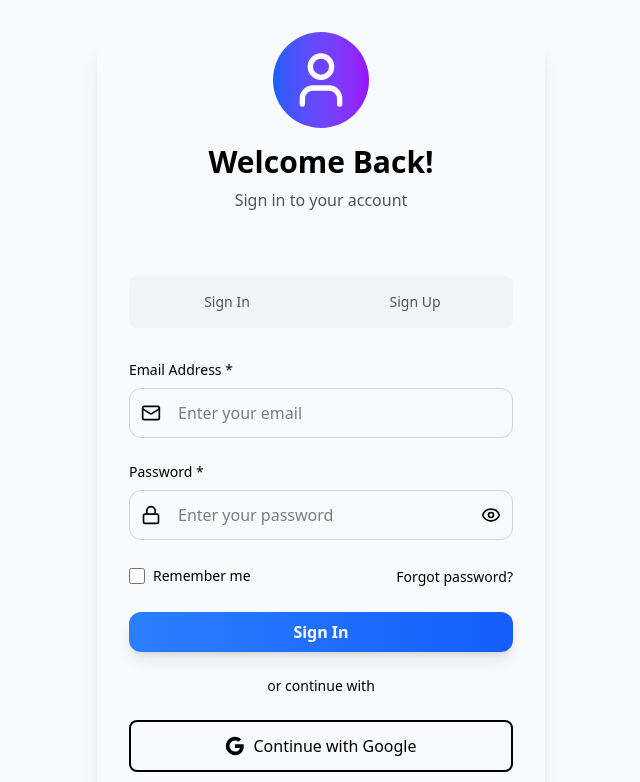
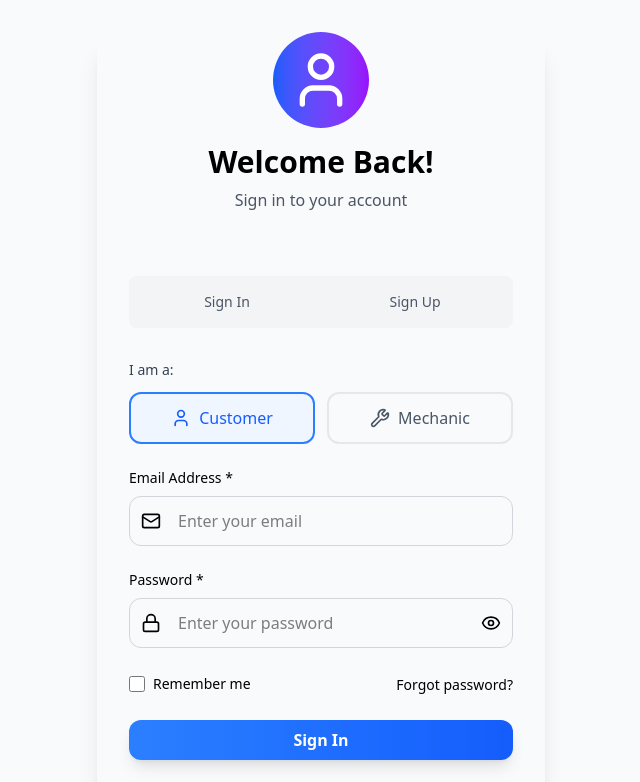
Before and after one commit to pedropkmmt/Mechanic-Finder, a React (Vite) app in the folder mechanic-finder/: page /auth in a window 1280 px wide. Shown: the top 782 px of the page, without its empty margins (319-959 px from the left). Built offline with nearby package versions, Linux system fonts and the light colour scheme.

Commit message:
Implement role-based routing to mechanic-dashboard after login

```diff
--- a/mechanic-finder/src/App.jsx
+++ b/mechanic-finder/src/App.jsx
@@ -6,6 +6,7 @@ import MechanicsFinder from './pages/ListingPage'
 import BusinessListing from './components/BusinessListing'
 import MechanicDetails from './pages/MechanicDetails'
 import SouthAfricanMap from './services/SouthAricanMap'
+import MechanicBookings from './components/bookings/mechanics/BookingsInfo'
 
 function App() {
   const [isAuthenticated, setIsAuthenticated] = useState(false)
@@ -45,6 +46,16 @@ function App() {
             path="/business"
             element={
               <BusinessListing
+                isAuthenticated={isAuthenticated}
+                setIsAuthenticated={setIsAuthenticated}
+              />
+            }
+          />
+          {/*Mechanic Booking Page*/}
+          <Route
+            path="/mechanic-bookings"
+            element={
+              <MechanicBookings
                 isAuthenticated={isAuthenticated}
                 setIsAuthenticated={setIsAuthenticated}
               />
--- a/mechanic-finder/src/components/auth/LoginForm.jsx
+++ b/mechanic-finder/src/components/auth/LoginForm.jsx
@@ -1,5 +1,5 @@
-import React from 'react';
-import { Mail, Lock } from 'lucide-react';
+import React, {useState} from 'react';
+import { Mail, Lock, User, Wrench } from 'lucide-react';
 import InputField from './InputField';
 import SocialButtons from './SocialButtons';
 
@@ -9,8 +9,59 @@ const LoginForm = ({
   handleLoginSubmit,
   showPassword,
   setShowPassword
-}) => (
-  <form onSubmit={handleLoginSubmit} className="space-y-6">
+}) => {
+  const [userType, setUserType] = useState('customer');
+
+  const handleSubmit = (e) => {
+    e.preventDefault();
+
+    if (loginData.email && loginData.password) {
+      // Redirect based on user type
+      if (userType === 'mechanic') {
+        window.location.href = '/mechanic-bookings';
+      } else {
+        window.location.href = '/'; // Added customer route
+      }
+    } else {
+      alert('Please fill in all fields');
+    }
+  };
+
+  return (
+  <form onSubmit={handleSubmit} className="space-y-6">
+  {/* User type selection*/}
+  <div className="space-y-3">
+        <label className="block text-sm font-medium text-gray-700">
+          I am a:
+        </label>
+        <div className="grid grid-cols-2 gap-3">
+          <button
+            type="button"
+            onClick={() => setUserType('customer')}
+            className={`p-3 rounded-xl border-2 transition-all duration-200 flex items-center justify-center gap-2 ${
+              userType === 'customer'
+                ? 'border-blue-500 bg-blue-50 text-blue-600'
+                : 'border-gray-200 hover:border-gray-300 text-gray-600'
+            }`}
+          >
+            <User size={20} />
+            <span className="font-medium">Customer</span>
+          </button>
+          <button
+            type="button"
+            onClick={() => setUserType('mechanic')}
+            className={`p-3 rounded-xl border-2 transition-all duration-200 flex items-center justify-center gap-2 ${
+              userType === 'mechanic'
+                ? 'border-blue-500 bg-blue-50 text-blue-600'
+                : 'border-gray-200 hover:border-gray-300 text-gray-600'
+            }`}
+          >
+            <Wrench size={20} />
+            <span className="font-medium">Mechanic</span>
+          </button>
+        </div>
+      </div>
+
     <InputField
       label="Email Address"
       type="email"
@@ -66,5 +117,6 @@ const LoginForm = ({
     <SocialButtons />
   </form>
 );
+};
 
 export default LoginForm;
--- a/mechanic-finder/src/features/CreatingProfile.jsx
+++ b/mechanic-finder/src/features/CreatingProfile.jsx
@@ -30,11 +30,6 @@ const AccountCreationLoading = () => {
           <div className="flex items-center justify-center space-x-3">
             {!showCheckmark ? (
               <>
-                <div className="flex space-x-1">
-                  <div className="w-2 h-2 bg-white rounded-full animate-bounce"></div>
-                  <div className="w-2 h-2 bg-white rounded-full animate-bounce" style={{ animationDelay: '0.1s' }}></div>
-                  <div className="w-2 h-2 bg-white rounded-full animate-bounce" style={{ animationDelay: '0.2s' }}></div>
-                </div>
                 <div className="text-lg">
                   Please wait while we create your account{dots}
                 </div>
@@ -84,7 +79,7 @@ const AccountCreationLoading = () => {
 
           <div className="bg-white rounded-lg p-4 shadow-sm">
             <div className="flex items-center space-x-3">
-              <div className={`w-4 h-4 rounded-full ${showCheckmark ? 'bg-green-500' : 'bg-gray-300'} transition-all duration-500 delay-1000`}>
+              <div className={`w-4 h-4 rounded-full ${showCheckmark ? 'bg-green-500' : 'bg-gray-300'} transition-all duration-500 delay-500`}>
                 {showCheckmark && (
                   <svg className="w-4 h-4 text-white" fill="none" stroke="currentColor" viewBox="0 0 24 24">
                     <path strokeLinecap="round" strokeLinejoin="round" strokeWidth={2} d="M5 13l4 4L19 7" />
@@ -99,7 +94,7 @@ const AccountCreationLoading = () => {
         {/* Progress bar */}
         <div className="mt-6 bg-gray-200 rounded-full h-2">
           <div
-            className="bg-gradient-to-r from-blue-600 to-purple-600 h-2 rounded-full transition-all duration-4000 ease-out"
+            className="bg-gradient-to-r from-blue-600 to-purple-600 h-2 rounded-full transition-all duration-10000 ease-out"
             style={{
               width: showCheckmark ? '100%' : '0%',
               transition: 'width 4s ease-out'
```
